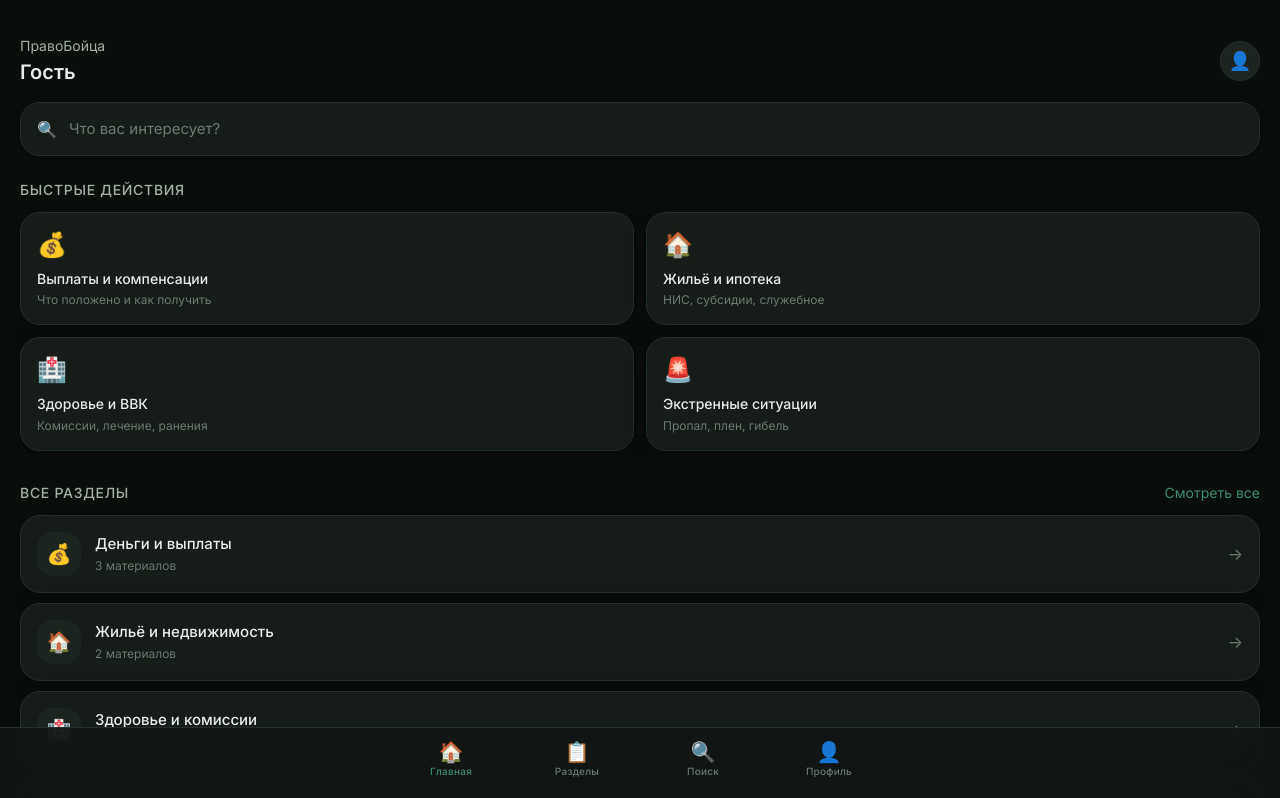
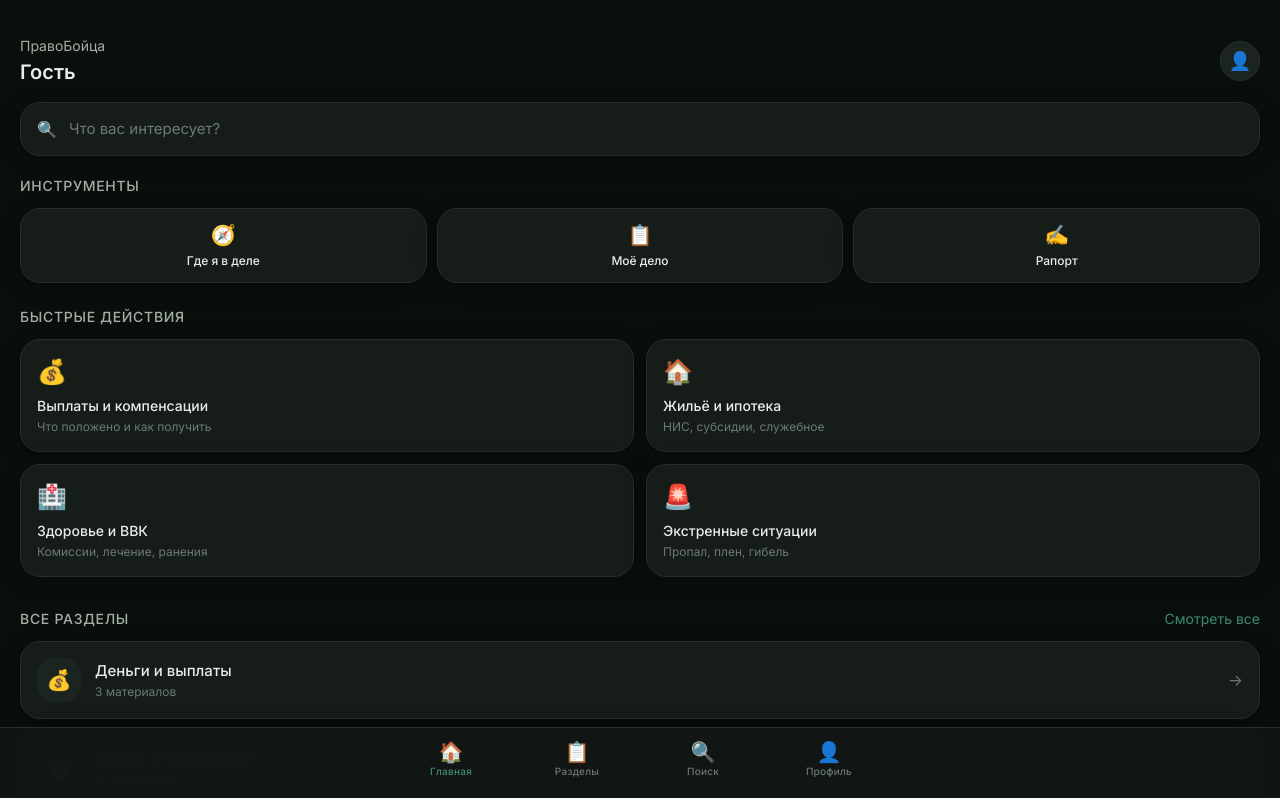
Before and after one commit to simaklawyer/pravoboytsa, a React (Vite) app: page /home in a window 1280 px wide. Shown: the top 798 px of the page. Built offline with nearby package versions, Linux system fonts and the light colour scheme.

Commit message:
Home: tools row for navigator, case, draft

```diff
--- a/src/pages/Home.tsx
+++ b/src/pages/Home.tsx
@@ -1,6 +1,7 @@
 import { motion } from 'framer-motion'
 import { Link } from 'react-router-dom'
 import { useUserStore } from '../store/userStore'
+import { useCaseStore } from '../store/caseStore'
 import { sections } from '../data/sections'
 import BottomNav from '../components/BottomNav'
 
@@ -21,10 +22,10 @@ const quickActions = [
 
 export default function Home() {
   const role = useUserStore((s) => s.role)
+  const caseCount = useCaseStore((s) => s.cases.length)
 
   return (
     <div className="min-h-full pb-24 safe-top">
-      {/* Header */}
       <div className="px-5 pt-6 pb-4">
         <motion.div
           initial={{ opacity: 0, y: -8 }}
@@ -47,15 +48,35 @@ export default function Home() {
         </motion.div>
       </div>
 
-      {/* Search bar */}
-      <div className="px-5 mb-6">
+      <div className="px-5 mb-5">
         <Link to="/search" className="card flex items-center gap-3 px-4 py-3.5 block">
           <span className="text-text-muted">🔍</span>
           <span className="text-text-muted text-[15px]">Что вас интересует?</span>
         </Link>
       </div>
 
-      {/* Quick actions */}
+      <div className="px-5 mb-6">
+        <h2 className="text-sm font-medium text-text-secondary mb-3 uppercase tracking-wider">
+          Инструменты
+        </h2>
+        <div className="grid grid-cols-3 gap-2.5">
+          <Link to="/navigator" className="card p-3 text-center hover:border-accent/30 transition-all">
+            <div className="text-xl mb-1">🧭</div>
+            <div className="text-xs font-medium leading-snug">Где я в деле</div>
+          </Link>
+          <Link to="/case" className="card p-3 text-center hover:border-accent/30 transition-all">
+            <div className="text-xl mb-1">📋</div>
+            <div className="text-xs font-medium leading-snug">
+              {caseCount === 0 ? 'Моё дело' : `Дел: ${caseCount}`}
+            </div>
+          </Link>
+          <Link to="/draft" className="card p-3 text-center hover:border-accent/30 transition-all">
+            <div className="text-xl mb-1">✍️</div>
+            <div className="text-xs font-medium leading-snug">Рапорт</div>
+          </Link>
+        </div>
+      </div>
+
       <div className="px-5 mb-8">
         <h2 className="text-sm font-medium text-text-secondary mb-3 uppercase tracking-wider">
           Быстрые действия
@@ -81,7 +102,6 @@ export default function Home() {
         </div>
       </div>
 
-      {/* Sections */}
       <div className="px-5">
         <div className="flex items-center justify-between mb-3">
           <h2 className="text-sm font-medium text-text-secondary uppercase tracking-wider">
@@ -118,7 +138,6 @@ export default function Home() {
         </div>
       </div>
 
-      {/* Bottom note */}
       <div className="px-5 mt-8 mb-4">
         <div className="rounded-xl bg-accent/10 border border-accent/20 px-4 py-3 text-sm text-accent-light">
           🔒 Мы не собираем персональные данные. Только анонимная статистика просмотров.
```
